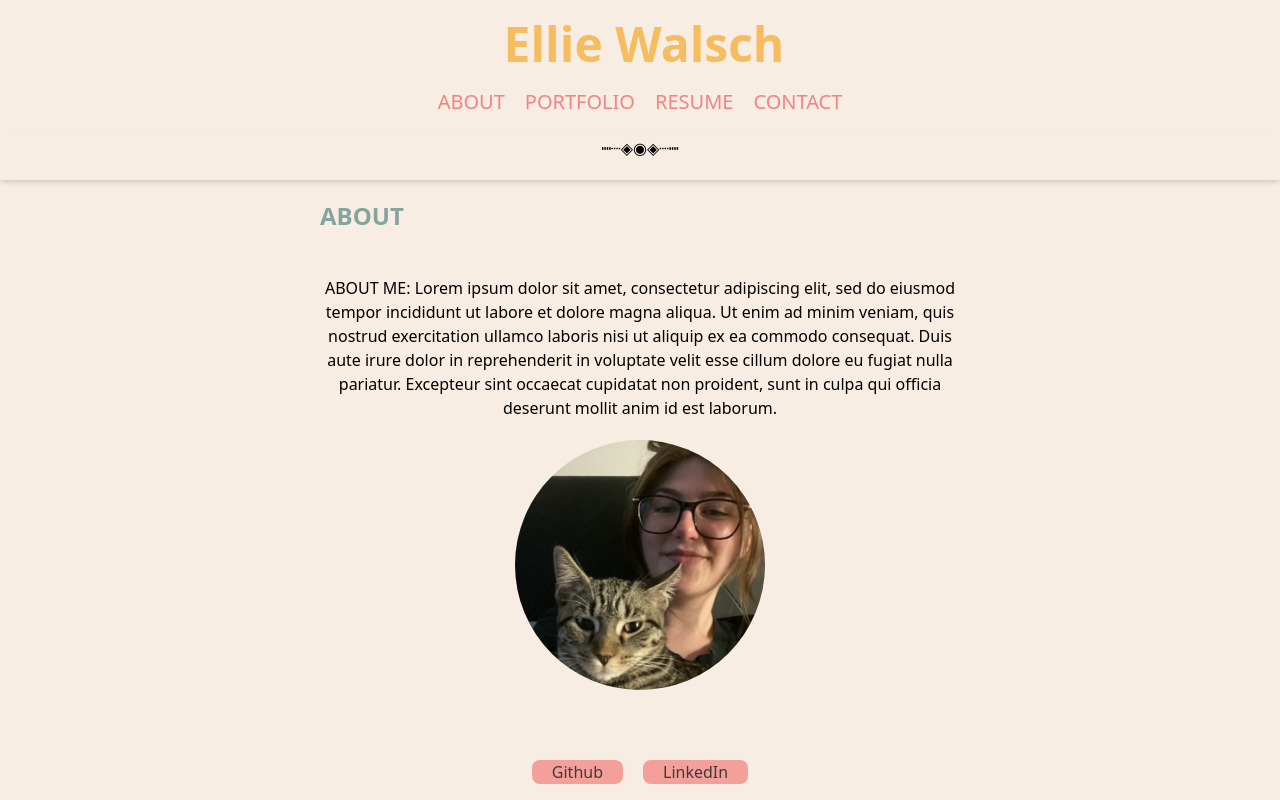
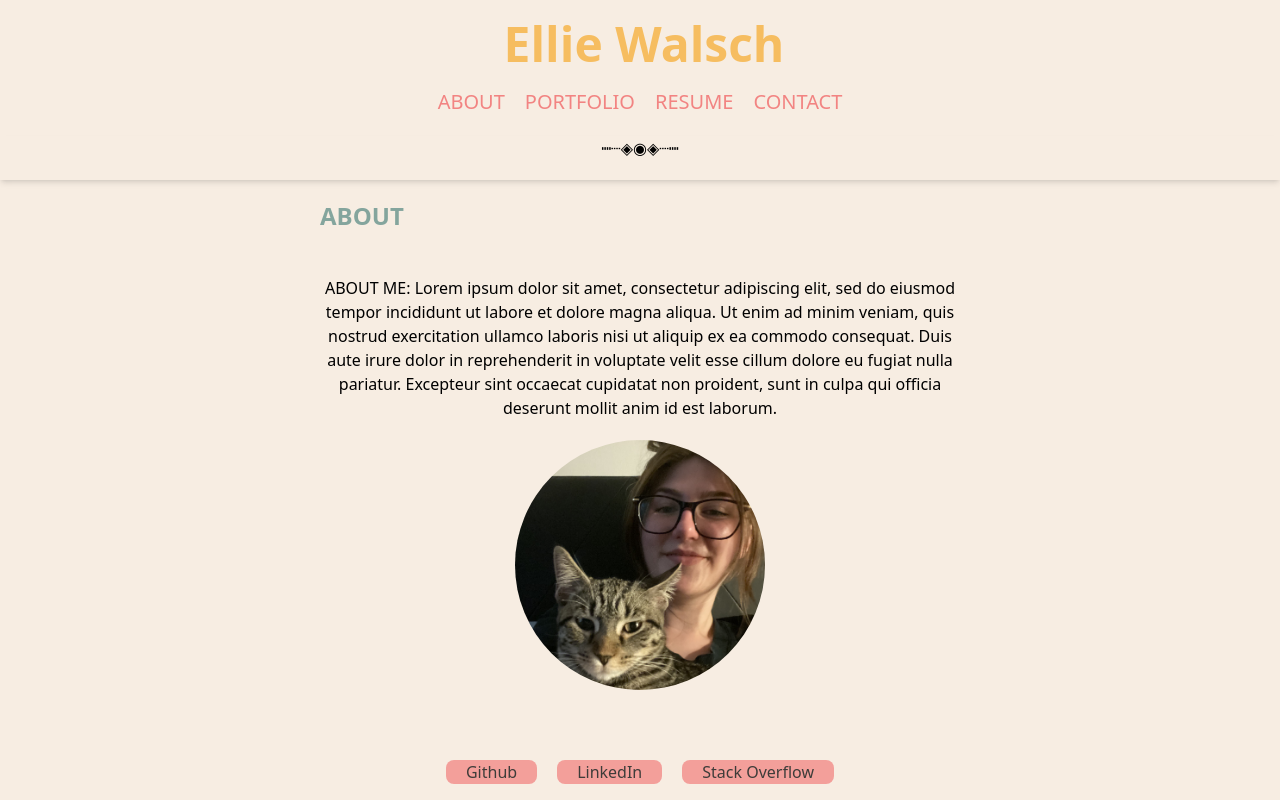
Before and after one commit to EllieWalsch/react-portfolio, a React (Vite) app: page / in a window 1280 px wide. Built offline with nearby package versions, Linux system fonts and the light colour scheme.

Commit message:
Add stack overflow link

```diff
--- a/src/components/Footer.jsx
+++ b/src/components/Footer.jsx
@@ -20,6 +20,15 @@ export default function Footer() {
             LinkedIn
           </a>
         </li>
+        <li className="rounded-lg bg-darkpink px-5 opacity-75 hover:bg-lightpink">
+          <a
+            href="https://stackoverflow.com/users/21390940/ellie-walsch"
+            target="_blank"
+            rel="noopener noreferrer"
+          >
+            Stack Overflow
+          </a>
+        </li>
       </ul>
     </footer>
   );
```
